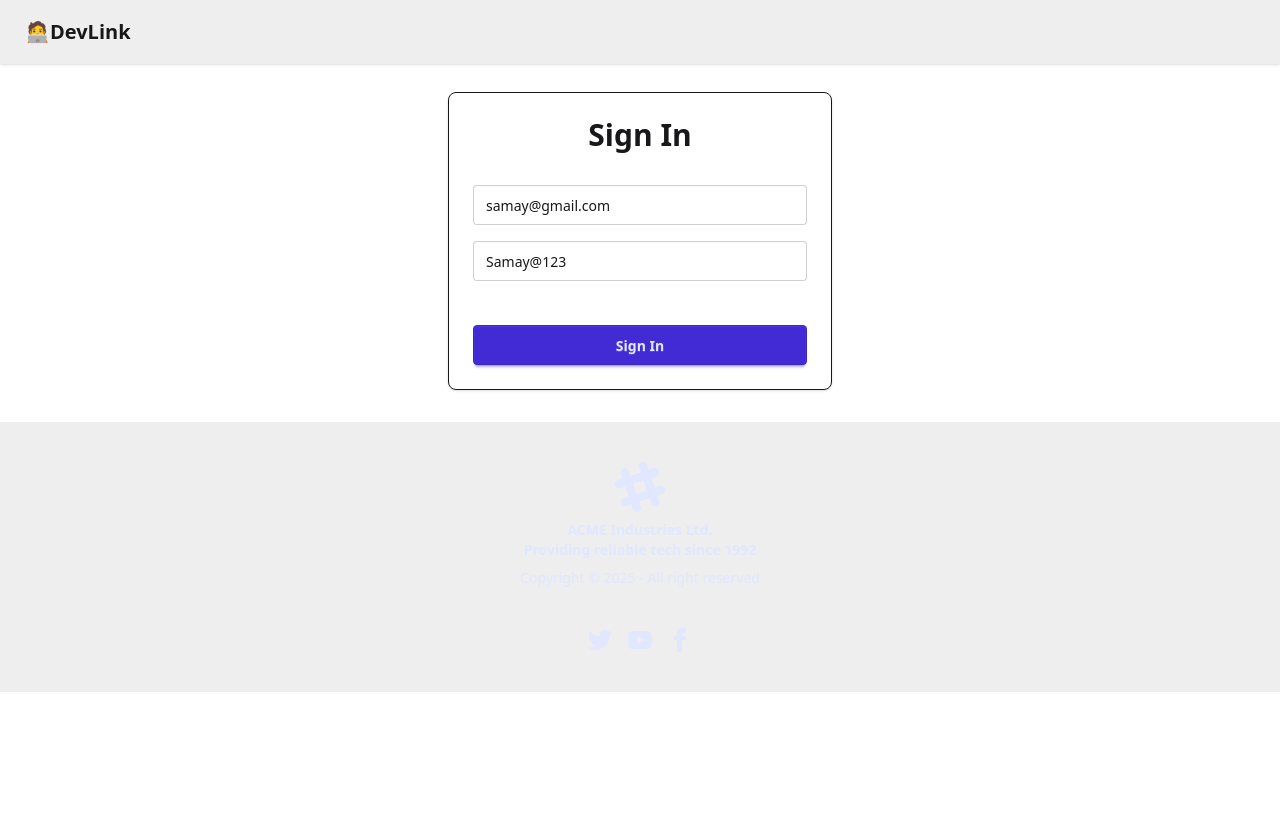
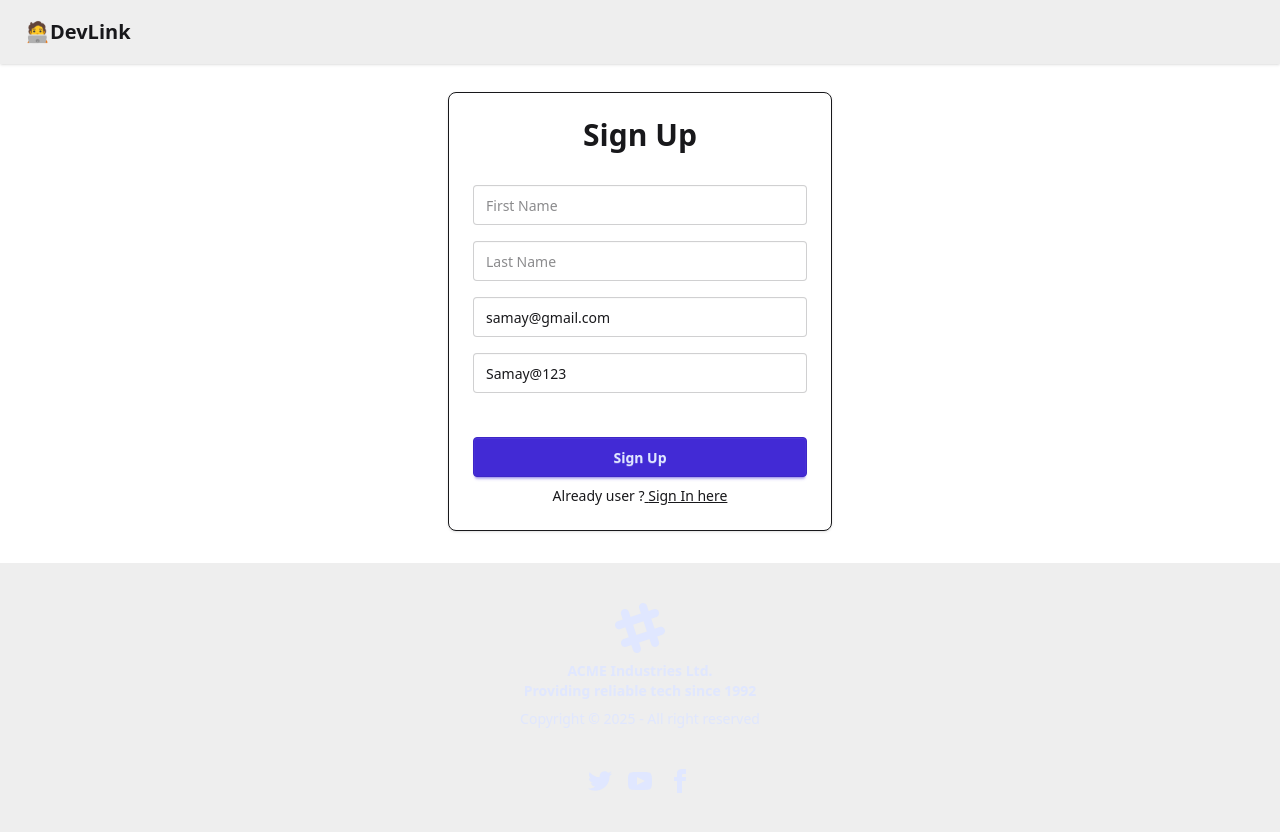
Before and after one commit to ShubhamSawant48/DevLink, a React (Vite) app in the folder Frontend/: page /login in a window 1280 px wide. Before the commit the page ends 800 px from the top, so only its background shows below. Built offline with nearby package versions, Linux system fonts and the light colour scheme; no server answers.

Commit message:
done with removeUserFromFeed ,almost done signup

```diff
--- a/Frontend/src/components/Body.jsx
+++ b/Frontend/src/components/Body.jsx
@@ -32,10 +32,10 @@ const Body = () => {
   }, []);
 
   return (
-    <div>
-      <NavBar />
-      <Outlet />
-      <Footer />
+    <div className="flex flex-col min-h-screen">
+      <NavBar className="flex-none" />
+      <Outlet className="grow" />
+      <Footer className="flex-none bottom-0" />
     </div>
   );
 };
--- a/Frontend/src/components/EditProfile.jsx
+++ b/Frontend/src/components/EditProfile.jsx
@@ -1,9 +1,10 @@
-import { useState } from "react";
+import { useEffect, useState } from "react";
 import UserCard from "./UserCard";
 import axios from "axios";
 import { BASE_URL } from "../utils/constants";
 import { useDispatch } from "react-redux";
 import { addUser } from "../utils/userSlice";
+import { useNavigate } from "react-router-dom";
 
 const EditProfile = ({ user }) => {
   const [firstName, setFirstName] = useState(user.firstName);
@@ -32,6 +33,8 @@ const EditProfile = ({ user }) => {
         { withCredentials: true }
       );
       dispatch(addUser(res?.data?.data));
+
+      console.log(res)
       setShowToast(true);
       setTimeout(()=>{
         setShowToast(false);
@@ -42,8 +45,12 @@ const EditProfile = ({ user }) => {
     }
   };
 
+  useEffect(()=>{
+    saveProfile()
+  },[])
+
   return (
-    <div className="flex justify-self-center gap-10">
+    <form className="flex justify-self-center gap-10" onSubmit={e => e.preventDefault()}>
       <div className="card bg-base-300 w-96 shadow-sm item-centre my-8 border">
         <div className="card-body">
           <h2 className="card-title mx-auto text-3xl mb-6">Edit Profile</h2>
@@ -74,6 +81,7 @@ const EditProfile = ({ user }) => {
             className="input input-bordered w-full md:w-auto"
             value={age}
             onChange={(e) => setAge(e.target.value)}
+            required
           />
           <p>Gender:</p>
           <input
@@ -119,7 +127,7 @@ const EditProfile = ({ user }) => {
           <span>Information Updated Successfully</span>
         </div>
       </div>}
-    </div>
+    </form>
   );
 };
 
--- a/Frontend/src/components/Feed.jsx
+++ b/Frontend/src/components/Feed.jsx
@@ -27,11 +27,13 @@ const Feed = () => {
     getFeed();
   }, []);
 
-  return (
-    <div>
-        {feed && <UserCard user={feed[0]}/>}
-    </div>
-  );
+  if (!feed) return;
+
+  if (feed.length <= 0) {
+    return <h1 className="text-green-600 justify-self-center">No New Users Found:</h1>;
+  }
+
+  return <div>{feed && <UserCard user={feed[0]} />}</div>;
 };
 
 export default Feed;
--- a/Frontend/src/components/Login.jsx
+++ b/Frontend/src/components/Login.jsx
@@ -1,14 +1,17 @@
 import { useState } from "react";
 import axios from "axios";
 import { BASE_URL } from "../utils/constants";
-import {useDispatch} from "react-redux";
+import { useDispatch } from "react-redux";
 import { addUser } from "../utils/userSlice";
-import {useNavigate} from 'react-router-dom';
+import { useNavigate } from "react-router-dom";
 
 const Login = () => {
   const [emailId, setEmailId] = useState("samay@gmail.com");
   const [password, setPassword] = useState("Samay@123");
-  const [error,setError] = useState("");
+  const [firstName, setFirstName] = useState();
+  const [lastName, setLastName] = useState();
+  const [error, setError] = useState("");
+  const [isSignUp, setIsSignUp] = useState(true);
   const dispatch = useDispatch();
   const navigate = useNavigate();
 
@@ -22,18 +25,57 @@ const Login = () => {
         },
         { withCredentials: true }
       );
-      dispatch(addUser(user.data));
+      dispatch(addUser(user?.data));
       navigate("/");
+    } catch (err) {
+      setError(err?.response?.data || "something went wrong...");
+    }
+  };
 
+  const handleSignUp = async () => {
+    try {
+      const user = await axios.post(
+        BASE_URL + "/signup",
+        { firstName, lastName, emailId, password },
+        { withCredentials: true }
+      );
+      console.log(user)
+      dispatch(addUser(user?.data));
+      return navigate("/profile/edit");
     } catch (err) {
-      setError(err?.response?.data || "something went wrong...")
+      setError(err?.response?.data);
     }
+  };
+
+
+  const handleClick = () => {
+    setIsSignUp(!isSignUp);
   };
 
   return (
     <div className="card bg-base-100 w-96 shadow-sm item-centre mt-7 border mx-auto my-8">
       <div className="card-body">
-        <h2 className="card-title mx-auto text-3xl mb-6">Sign In</h2>
+        <h2 className="card-title mx-auto text-3xl mb-6">
+          {isSignUp ? "Sign Up" : "Sign In"}
+        </h2>
+        {isSignUp && (
+          <input
+            type="text"
+            placeholder="First Name"
+            className="input input-bordered w-auto md:w-auto mb-2"
+            value={firstName}
+            onChange={(e) => setFirstName(e.target.value)}
+          />
+        )}
+        {isSignUp && (
+          <input
+            type="text"
+            placeholder="Last Name"
+            className="input input-bordered w-auto md:w-auto mb-2"
+            value={lastName}
+            onChange={(e) => setLastName(e.target.value)}
+          />
+        )}
         <input
           type="text"
           placeholder="Email"
@@ -48,15 +90,40 @@ const Login = () => {
           value={password}
           onChange={(e) => setPassword(e.target.value)}
         />
-        <h1 className="text-red-500 mb-3 mx-auto text-2xl font-bold">{error}</h1>
+        <h1 className="text-red-500 mb-3 mx-auto text-2xl font-bold">
+          {error}
+        </h1>
         <div className="card-actions justify-end w-full">
           <button
             className="btn btn-primary bg-primary w-full"
-            onClick={handleLogin}
+            onClick={isSignUp ? handleSignUp : handleLogin}
           >
-            Sign In
+            {isSignUp ? "Sign Up" : "Sign In"}
           </button>
         </div>
+        {!isSignUp && (
+          <h3 className="text-center">
+            New User ?{" "}
+            <span
+              onClick={handleClick}
+              className="underline cursor-pointer hover:text-black"
+            >
+              Sign Up here
+            </span>
+          </h3>
+        )}
+        {isSignUp && (
+          <h3 className="mx-auto">
+            Already user ?
+            <span
+              onClick={handleClick}
+              className="underline cursor-pointer hover:text-black"
+            >
+              {" "}
+              Sign In here
+            </span>
+          </h3>
+        )}
       </div>
     </div>
   );
--- a/Frontend/src/components/UserCard.jsx
+++ b/Frontend/src/components/UserCard.jsx
@@ -1,28 +1,51 @@
-const UserCard = ({user}) => {
+import axios from "axios";
+import { BASE_URL } from "../utils/constants";
+import { useDispatch } from "react-redux";
+import { removeUserFromFeed } from "../utils/feedSlice";
 
-    const {firstName,lastName,photoURL,age,gender,about} =user
+const UserCard = ({ user }) => {
+  const { firstName, lastName, photoURL, age, gender, about } = user;
+  const dispatch = useDispatch();
 
-    return (
-        <div className="card bg-base-300 w-96 shadow-sm justify-self-center my-8">
+  const sendRequest = async (status, id) => {
+    try {
+      await axios.post(
+        BASE_URL + "/request/send/" + status + "/" + id,
+        {},
+        { withCredentials: true }
+      );
+      dispatch(removeUserFromFeed(id));
+    } catch (err) {
+      console.error(err);
+    }
+  };
+
+  return (
+    <div className="card bg-base-300 w-96 shadow-sm justify-self-center my-8">
       <figure>
-        <img
-          src={photoURL}
-          alt="user's photo"
-        />
+        <img src={photoURL} alt="user's photo" />
       </figure>
       <div className="card-body">
         <h1 className="card-title">{firstName + " " + lastName}</h1>
-        <h2>
-          {age+","+ gender}
-        </h2>
+        <h2>{age + "," + gender}</h2>
         <p>{about}</p>
         <div className="card-actions justify-end">
-          <button className="btn btn-primary">Not Interested</button>
-          <button className="btn btn-secondary">Interested</button>
+          <button
+            className="btn btn-primary"
+            onClick={() => sendRequest("ignored", user._id)}
+          >
+            Not Interested
+          </button>
+          <button
+            className="btn btn-secondary"
+            onClick={() => sendRequest("interested", user._id)}
+          >
+            Interested
+          </button>
         </div>
       </div>
     </div>
-    )
+  );
 };
 
 export default UserCard;
--- a/Frontend/src/index.css
+++ b/Frontend/src/index.css
@@ -1,4 +1,4 @@
 @import "tailwindcss";
 @plugin "daisyui" {
-    themes: light --default, dark --prefersdark, retro;
-  }
+  themes: light --default, dark --prefersdark, retro;
+}
--- a/Frontend/src/utils/feedSlice.js
+++ b/Frontend/src/utils/feedSlice.js
@@ -1,18 +1,20 @@
 import { createSlice } from "@reduxjs/toolkit";
 
 const feedSlice = createSlice({
-    name:"feed",
-    initialState:null,
-    reducers:{
-        addFeed: (state,action) => {
-            return action.payload;
-        },
-        removeFeed: (state,action) => {
-            return null;
-        }
-    }
+  name: "feed",
+  initialState: null,
+  reducers: {
+    addFeed: (state, action) => {
+      return action.payload;
+    },
+    removeUserFromFeed: (state, action) => {
+      const newFeed = state.filter((user) => user._id !== action.payload);
+      return newFeed;
+    },
+    removeFeed: (state, action) => null,
+  },
 });
 
-export const {addFeed,removeFeed} = feedSlice.actions;
+export const { addFeed, removeUserFromFeed, removeFeed } = feedSlice.actions;
 
 export default feedSlice.reducer;
```
Also changed, not shown: Frontend/src/components/NavBar.jsx (+4 -4 lines), Frontend/src/components/Requests.jsx (+6 -3 lines), 2 other files (tests, documents, lock files or other folders).
